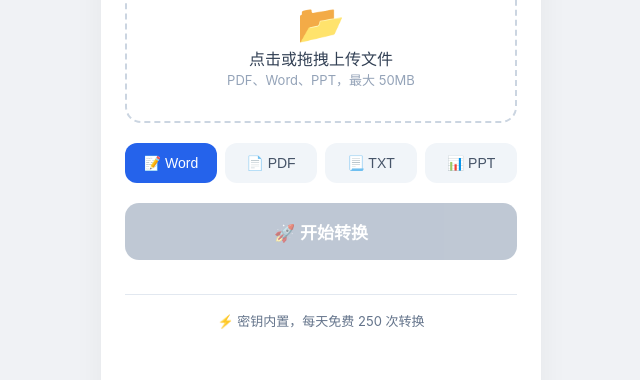
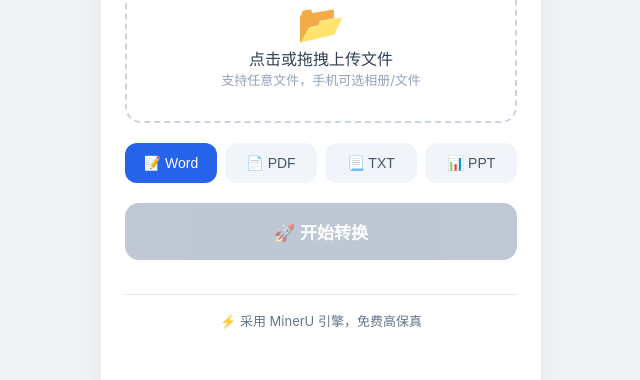
Before and after one commit to ywc918825/file-converter, a website: page index.html in a window 1280 px wide. Shown: the part 165-545 px from the top of the page, 319-959 px from the left. Drawn offline with Linux system fonts and the light colour scheme.

Commit message:
Update file upload support and hints in HTML

```diff
--- a/index.html
+++ b/index.html
@@ -37,9 +37,10 @@
   <div class="upload-zone" id="uploadZone">
     <div class="upload-icon">📂</div>
     <div class="upload-text" id="fileNameDisplay">点击或拖拽上传文件</div>
-    <div class="upload-hint">PDF、Word、PPT，最大 50MB</div>
+    <div class="upload-hint">支持任意文件，手机可选相册/文件</div>
   </div>
-  <input type="file" id="fileInput" hidden accept=".pdf,.doc,.docx,.ppt,.pptx,image/*">
+  <!-- 关键修改：接受所有文件，手机浏览器会弹出文件/相册选择 -->
+  <input type="file" id="fileInput" hidden accept="*/*">
 
   <div class="format-row">
     <button class="format-btn active" data-format="docx">📝 Word</button>
@@ -60,7 +61,7 @@
   <button class="btn btn-download" id="downloadBtn">⬇️ 下载结果</button>
   <div class="error" id="errorMsg"></div>
 
-  <div class="note">⚡ 密钥内置，每天免费 250 次转换</div>
+  <div class="note">⚡ 采用 MinerU 引擎，免费高保真</div>
 </div>
 
 <script>
@@ -95,6 +96,7 @@
         errorMsg.textContent = '文件不能超过 50MB';
         return;
       }
+      // 不再检查文件类型，手机可自由选择
       selectedFile = file;
       fileNameDisplay.textContent = file.name;
       convertBtn.disabled = false;
@@ -148,11 +150,12 @@
         convertBtn.style.display = 'none';
         downloadBtn.style.display = 'block';
 
-        // 下载并重命名，避免乱码
+        // 下载并智能重命名，避免乱码
         downloadBtn.onclick = async () => {
           try {
             const dlRes = await fetch(data.downloadUrl);
             const blob = await dlRes.blob();
+            // 根据目标格式确定后缀，若文件返回格式不同则按目标命名
             const ext = targetFormat === 'docx' ? 'docx' : targetFormat === 'pptx' ? 'pptx' : targetFormat;
             const newName = selectedFile.name.replace(/\.[^/.]+$/, '') + '_converted.' + ext;
             const a = document.createElement('a');
```
